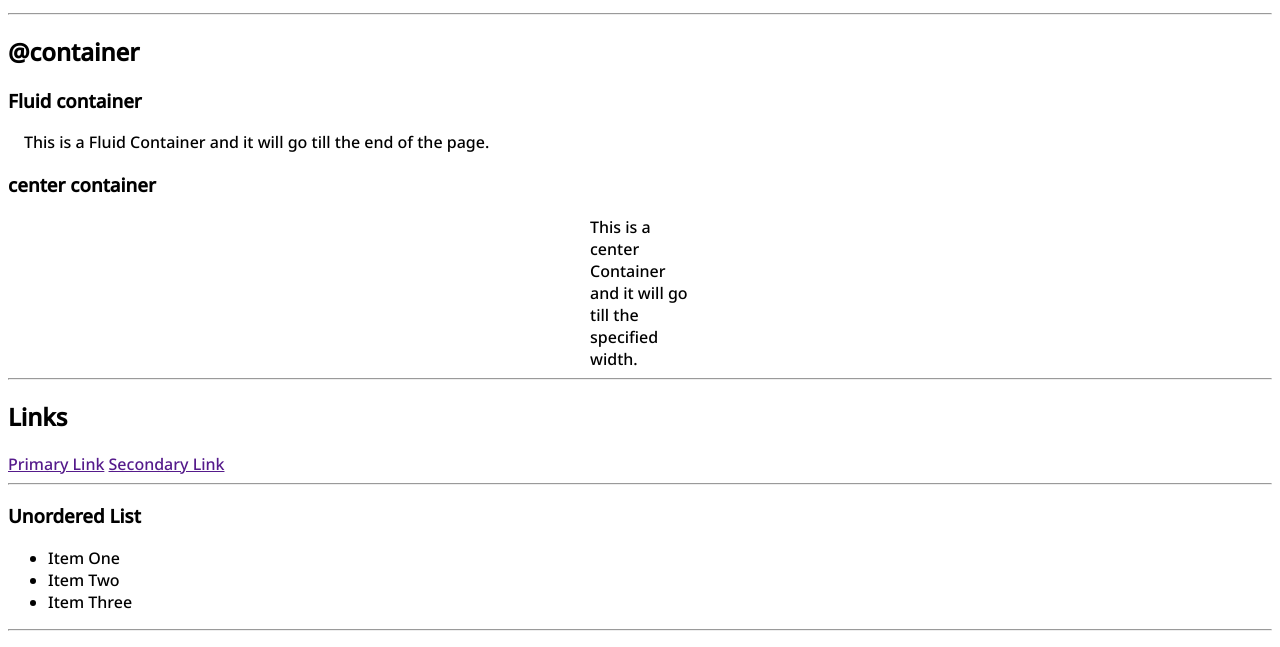
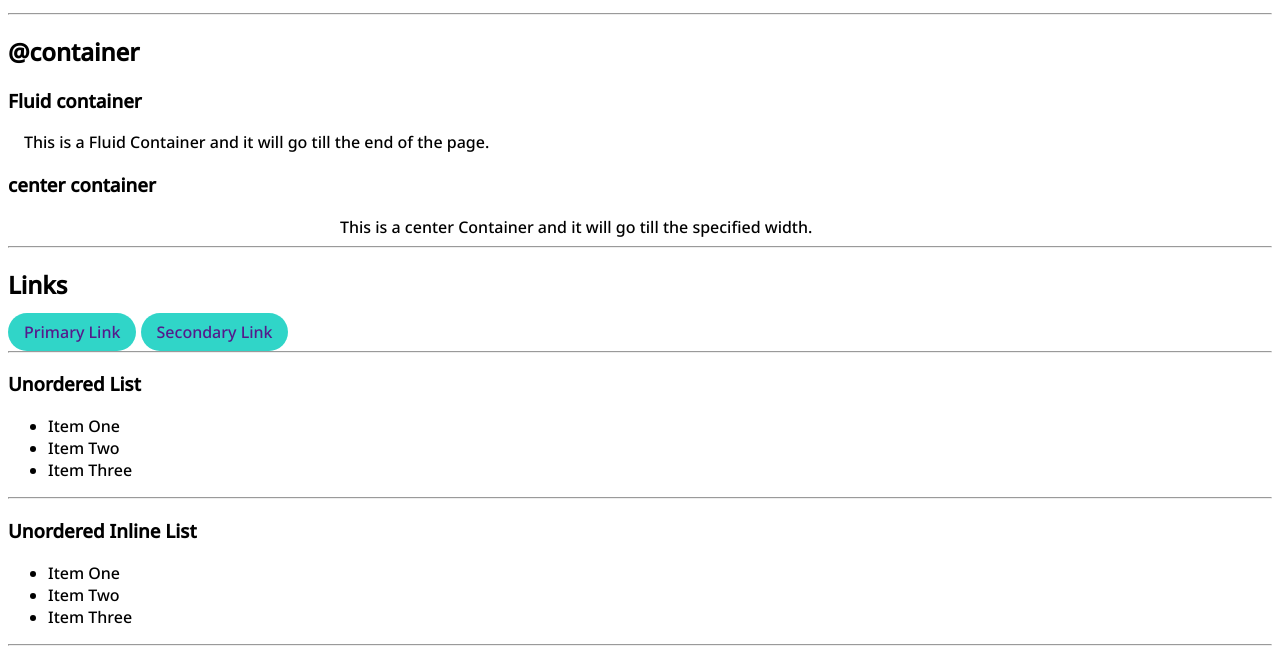
Before and after one commit to SarawadeShrutika/neoGcamp_Lesson3, a plain HTML site: page index.html in a window 1280 px wide. Shown: the part 111-758 px from the top of the page. Drawn offline with Linux system fonts and the light colour scheme.

Commit message:
link updated
updated css for links

```diff
--- a/index.html
+++ b/index.html
@@ -24,8 +24,8 @@
     <hr>
 
     <h2>Links</h2>
-    <a href="">Primary Link</a>
-    <a href="">Secondary Link</a>
+    <a class="link primary_link" href="">Primary Link</a>
+    <a class="link secondary_link" href="">Secondary Link</a>
 
     <hr>
         <h3>Unordered List</h3>
--- a/style.css
+++ b/style.css
@@ -1,16 +1,38 @@
 @import url('https://fonts.googleapis.com/css2?family=Noto+Sans:ital,wght@0,300;0,500;1,300&display=swap');
 
+:root{
+    -primary_color:red;
+}
 body{
 font-family: 'Noto Sans', sans-serif;
 }
 
+
+/**Containers**/
 .container{
     padding-left: 1rem;
     padding-right: 1rem;
 }
 
 .container-center{
-   max-width: 100px;
+   max-width: 600px;
    margin:auto;
 
 }
+
+/**Links**/
+.link{
+    text-decoration: none;
+    padding: 0.5rem 1rem;
+}
+.primary_link{
+    text-decoration: none;
+    background-color: #30D5C8 ;
+    border-radius: 5rem;
+}
+
+.secondary_link{
+    text-decoration: none;
+    background-color: #30D5C8 ;
+    border-radius: 5rem;
+}
```
